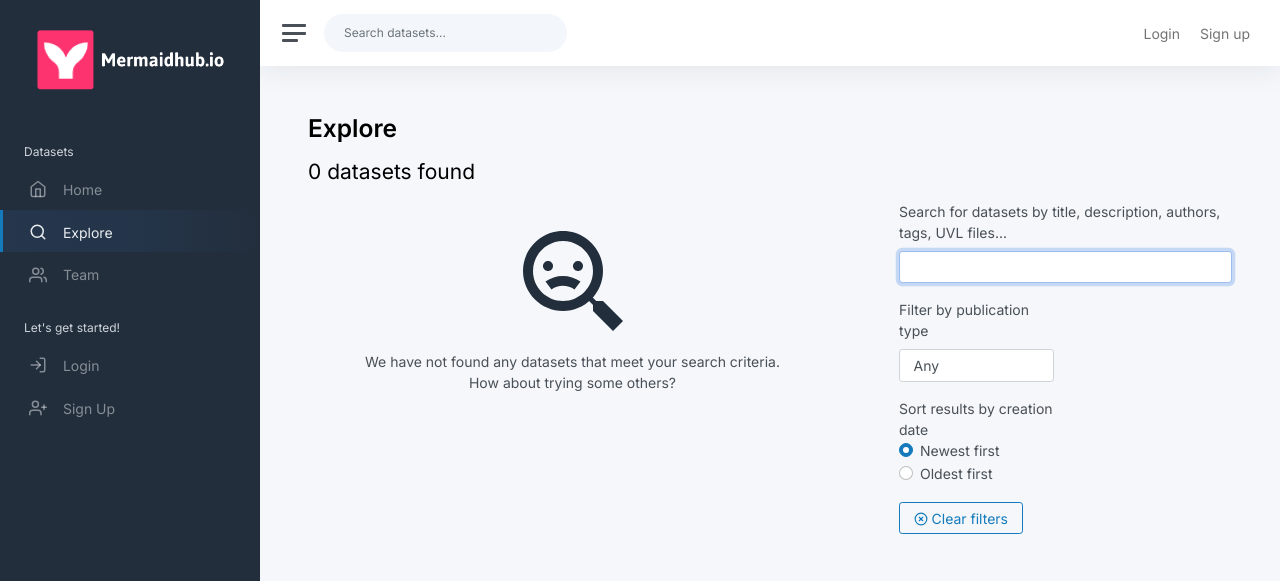
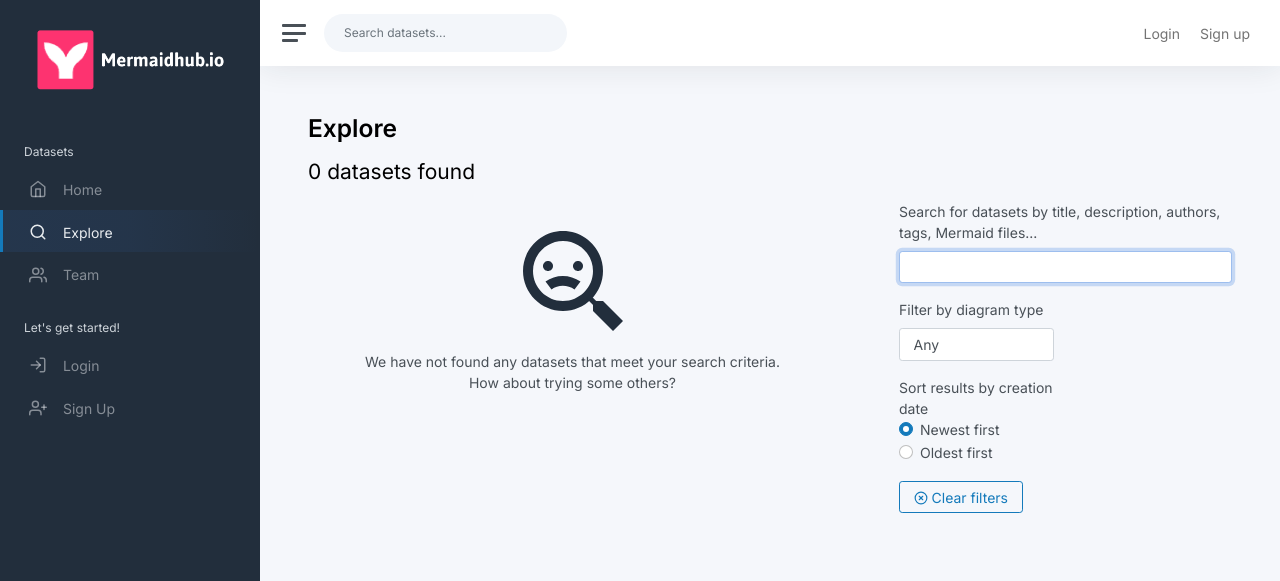
Before and after one commit to EGC-2526-mermaidhub/mermaid-hub, a Flask app: page /explore in a window 1280 px wide. Shown: the top 581 px of the page. Run offline with Flask 3, Linux system fonts and the light colour scheme; data that the repository does not hold is empty; parts of the project's set-up code (start-up, migrations or seed data) failed here and were passed over; some libraries are stand-ins or nearby versions.

Commit message:
feat(WI-Dataset): Refactor the explore template for mermaid attribbutes

```diff
--- a/app/modules/explore/templates/explore/index.html
+++ b/app/modules/explore/templates/explore/index.html
@@ -48,7 +48,7 @@
                         <div class="col-12">
                             <div class="mb-3">
                                 <label class="form-label" for="query">
-                                    Search for datasets by title, description, authors, tags, UVL files...
+                                    Search for datasets by title, description, authors, tags, Mermaid files...
                                 </label>
                                 <input class="form-control" id="query" name="query" required="" type="text"
                                        value="" autofocus>
@@ -57,30 +57,35 @@
 
                         <div class="col-lg-6">
                             <div class="mb-3">
-                                <label class="form-label" for="publication_type">Filter by publication
+                                <label class="form-label" for="publication_type">Filter by diagram
                                     type</label>
                                 <select class="form-control" id="publication_type" name="publication_type"
                                         required="">
                                     <option value="any">Any</option>
                                     <option value="none">None</option>
-                                    <option value="annotationcollection">Annotation Collection</option>
-                                    <option value="book">Book</option>
-                                    <option value="section">Book Section</option>
-                                    <option value="conferencepaper">Conference Paper</option>
-                                    <option value="datamanagementplan">Data Management Plan</option>
-                                    <option value="article">Journal Article</option>
-                                    <option value="patent">Patent</option>
-                                    <option value="preprint">Preprint</option>
-                                    <option value="deliverable">Project Deliverable</option>
-                                    <option value="milestone">Project Milestone</option>
-                                    <option value="proposal">Proposal</option>
-                                    <option value="report">Report</option>
-                                    <option value="softwaredocumentation">Software Documentation</option>
-                                    <option value="taxonomictreatment">Taxonomic Treatment</option>
-                                    <option value="technicalnote">Technical Note</option>
-                                    <option value="thesis">Thesis</option>
-                                    <option value="workingpaper">Working Paper</option>
-                                    <option value="other">Other</option>
+                                    <option value="flowchart">Flowchart</option>
+                                    <option value="sequence_diagram">Sequence diagram</option>
+                                    <option value="class_diagram">Class diagram</option>
+                                    <option value="state_diagram">State diagram</option>
+                                    <option value="entity_relationship_diagram">Entity-relationship diagram</option>
+                                    <option value="user_journey">User journey</option>
+                                    <option value="gantt">Gantt</option>
+                                    <option value="pie_chart">Pie chart</option>
+                                    <option value="quadrant_chart">Quadrant chart</option>
+                                    <option value="requirement_diagram">Requirement diagram</option>
+                                    <option value="gitgraph_diagram">Gitgraph diagram</option>
+                                    <option value="c4_diagram">C4 diagram</option>
+                                    <option value="mindmaps">Mindmaps</option>
+                                    <option value="timeline">Timeline</option>
+                                    <option value="zenuml">ZenUML</option>
+                                    <option value="sankey">Sankey</option>
+                                    <option value="xychart">XY chart</option>
+                                    <option value="blockdiagram">Block diagram</option>
+                                    <option value="packet">Packet</option>
+                                    <option value="kanban">Kanban</option>
+                                    <option value="architecture">Architecture</option>
+                                    <option value="radar">Radar</option>
+                                    <option value="treemap">Treemap</option>
                                 </select>
                             </div>
 
```
